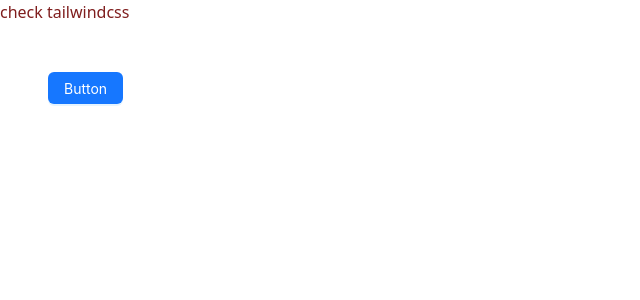
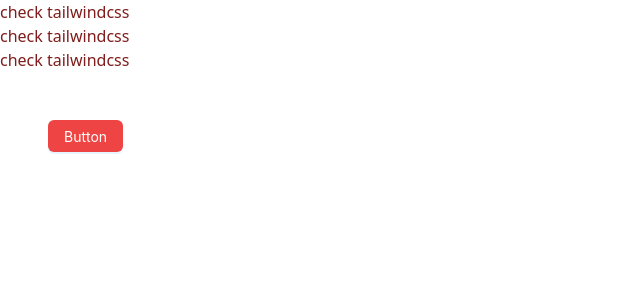
Before and after one commit to shamim-5/next-university-management, a Next.js app: page / in a window 1280 px wide. Shown: the top 300 px of the page, without its empty margins (0-640 px from the left). Built offline with nearby package versions, Linux system fonts and the light colour scheme.

Commit message:
make antd and tailwind both useable

```diff
--- a/src/app/layout.tsx
+++ b/src/app/layout.tsx
@@ -11,7 +11,9 @@
   return (
     <html lang="en">
       <body>
-        <StyledComponentsRegistry>{children}</StyledComponentsRegistry>
+        <StyledComponentsRegistry>
+          {children}
+        </StyledComponentsRegistry>
       </body>
     </html>
   );
--- a/src/app/page.tsx
+++ b/src/app/page.tsx
@@ -4,7 +4,9 @@
   return (
     <main className="text-red-900">
       <p>check tailwindcss</p>
-      <Button type="primary" className="my-12 mx-12">
+      <h1>check tailwindcss</h1>
+      <h3>check tailwindcss</h3>
+      <Button type="primary" className="my-12 mx-12 bg-red-500">
         Button
       </Button>
     </main>
--- a/src/lib/AntdRegistry.tsx
+++ b/src/lib/AntdRegistry.tsx
@@ -8,6 +8,7 @@
 const StyledComponentsRegistry = ({ children }: React.PropsWithChildren) => {
   const cache = React.useMemo<Entity>(() => createCache(), []);
   useServerInsertedHTML(() => <style id="antd" dangerouslySetInnerHTML={{ __html: extractStyle(cache, true) }} />);
+
   return <StyleProvider cache={cache}>{children}</StyleProvider>;
 };
 
--- a/tailwind.config.ts
+++ b/tailwind.config.ts
@@ -10,5 +10,10 @@
     extend: {},
   },
   plugins: [],
+
+  corePlugins: {
+    preflight: true,
+  },
+  important: true,
 };
 export default config;
```
